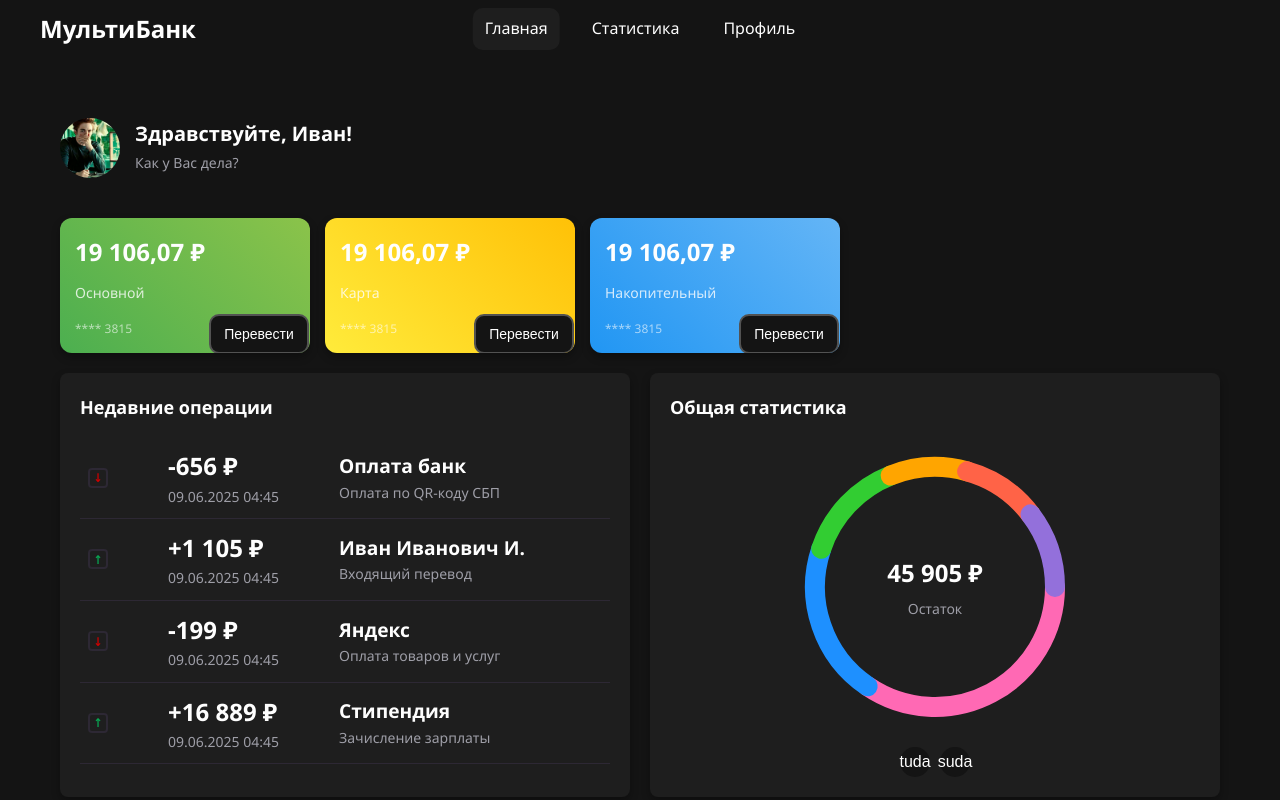
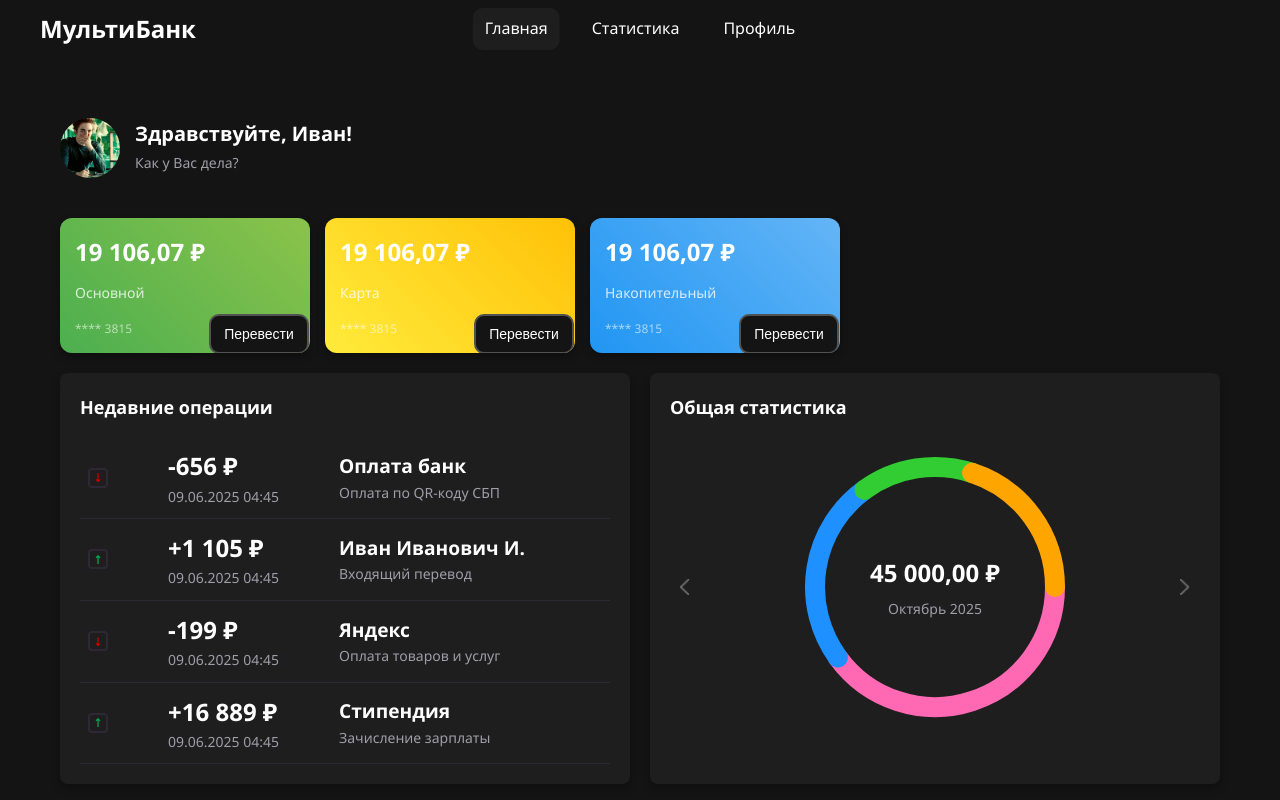
Before and after one commit to 1nastya3425/AlienBank, a React (Vite) app in the folder frontend/: page / in a window 1280 px wide. Shown: the top 800 px of the page. Built offline with nearby package versions, Linux system fonts and the light colour scheme.

Commit message:
диаграмма

```diff
--- a/frontend/src/components/StatsOverview/StatsOverview.jsx
+++ b/frontend/src/components/StatsOverview/StatsOverview.jsx
@@ -1,20 +1,19 @@
+// src/components/StatsOverview/StatsOverview.jsx
 import React, { useState, useRef } from 'react';
 import './StatsOverview.scss';
 import { CATEGORY_COLORS } from '../../utils/categoryColors';
+import to_right from '/images/right.png';
+import to_left from '/images/left.png';
+import { MOCK_MONTHLY_DATA } from '../../mocks/userData';
 
 const StatsOverview = () => {
+  const [currentMonthIndex, setCurrentMonthIndex] = useState(0); // 0 = текущий месяц
   const [hoveredSegment, setHoveredSegment] = useState(null);
   const [tooltipPos, setTooltipPos] = useState({ x: 0, y: 0 });
   const containerRef = useRef(null);
 
-  const categories = [
-    { id: 1, name: 'Еда', amount: 5000 },
-    { id: 2, name: 'Косметика', amount: 3000 },
-    { id: 3, name: 'Книги', amount: 2000 },
-    { id: 4, name: 'Транспорт', amount: 1500 },
-    { id: 5, name: 'Развлечения', amount: 1500 },
-    { id: 6, name: 'Здоровье', amount: 1500 }
-  ];
+  const currentData = MOCK_MONTHLY_DATA[currentMonthIndex];
+  const { month, balance, categories } = currentData;
 
   const total = categories.reduce((sum, cat) => sum + cat.amount, 0);
   const radius = 60;
@@ -23,19 +22,13 @@ const StatsOverview = () => {
 
   const handleMouseEnter = (cat, midAngle) => {
     clearTimeout(hideTimeout);
-
     const container = containerRef.current.getBoundingClientRect();
     const svgSize = 150;
-
-    // --- смещение по направлению от центра круга ---
-    const offset = 5; // насколько дальше от круга сдвигать tooltip
+    const offset = 8;
     const svgX = center + (radius + offset) * Math.cos((midAngle * Math.PI) / 180);
     const svgY = center + (radius + offset) * Math.sin((midAngle * Math.PI) / 180);
-
-    // пересчёт в пиксели контейнера
     const x = (svgX / svgSize) * container.width;
     const y = (svgY / svgSize) * container.height;
-
     setTooltipPos({ x, y });
     setHoveredSegment(cat);
   };
@@ -44,9 +37,33 @@ const StatsOverview = () => {
     hideTimeout = setTimeout(() => setHoveredSegment(null), 100);
   };
 
+  const handlePrevMonth = () => {
+    if (currentMonthIndex < MOCK_MONTHLY_DATA.length - 1) {
+      setCurrentMonthIndex(prev => prev + 1);
+      setHoveredSegment(null);
+    }
+  };
+
+  const handleNextMonth = () => {
+    if (currentMonthIndex > 0) {
+      setCurrentMonthIndex(prev => prev - 1);
+      setHoveredSegment(null);
+    }
+  };
+
   return (
     <div className="stats-overview">
       <h3>Общая статистика</h3>
+
+      <div className="stat-content">
+        <div className="stat-circle-wrapper">
+          <button
+            className="arrow-button left"
+            onClick={handlePrevMonth}
+            disabled={currentMonthIndex === MOCK_MONTHLY_DATA.length - 1}
+          >
+            <img src={to_left} alt="Предыдущий месяц" />
+          </button>
 
           <div className="stat-circle-container" ref={containerRef}>
             <svg width="100%" height="100%" viewBox="0 0 150 150">
@@ -83,8 +100,8 @@ const StatsOverview = () => {
             </svg>
 
             <div className="stat-circle-text">
-          <span>45 905 ₽</span>
-          <p>Остаток</p>
+              <span>{balance}</span>
+              <p>{month}</p>
             </div>
 
             {hoveredSegment && (
@@ -99,14 +116,19 @@ const StatsOverview = () => {
                 <strong>{hoveredSegment.name}</strong>
                 <br />
                 {((hoveredSegment.amount / total) * 100).toFixed(1)}% (
-            {hoveredSegment.amount} ₽)
+                {hoveredSegment.amount.toFixed(0)} ₽)
               </div>
             )}
           </div>
 
-      <div className="navigation-arrows">
-        <button className="arrow-button">tuda</button>
-        <button className="arrow-button">suda</button>
+          <button
+            className="arrow-button right"
+            onClick={handleNextMonth}
+            disabled={currentMonthIndex === 0}
+          >
+            <img src={to_right} alt="Следующий месяц" />
+          </button>
+        </div>
       </div>
     </div>
   );
--- a/frontend/src/components/StatsOverview/StatsOverview.scss
+++ b/frontend/src/components/StatsOverview/StatsOverview.scss
@@ -13,11 +13,29 @@
     color: $color-text-primary;
   }
 
+  .stat-content {
+    display: flex;
+    flex-direction: column;
+    align-items: center;
+    gap: 20px;
+  }
+
+  /* Обёртка для круга и стрелок */
+  .stat-circle-wrapper {
+    display: flex;
+    align-items: center;
+    justify-content: space-between;
+    width: calc(100% - 20px); // 🔹 отступы по ~20px с каждой стороны
+    max-width: 600px;
+    margin: 0 auto;
+  }
+
+
+  /* Контейнер диаграммы */
   .stat-circle-container {
     position: relative;
     width: 300px;
     height: 300px;
-    margin: 0 auto;
     display: flex;
     justify-content: center;
     align-items: center;
@@ -63,29 +81,32 @@
     }
   }
 
-  .navigation-arrows {
+  /* --- Стрелки, как в оригинальном дизайне --- */
+  .arrow-button {
+    background: transparent; // без фона!
+    border: none;
+    cursor: pointer;
     display: flex;
+    align-items: center;
     justify-content: center;
-    gap: 10px;
-    margin-top: 10px;
+    padding: 0;
+    opacity: 0.5; // лёгкая прозрачность
+    transition: opacity 0.2s ease, transform 0.2s ease;
 
-    .arrow-button {
-      background: $button-bg;
-      border: none;
-      color: $button-color;
-      width: 30px;
-      height: 30px;
-      border-radius: $border-radius-button;
-      cursor: pointer;
-      display: flex;
-      align-items: center;
-      justify-content: center;
-      font-size: 16px;
-      transition: background 0.2s;
+    &:hover {
+      opacity: 1; // при наведении ярче
+      transform: scale(1.1); // лёгкое приближение
+    }
 
-      &:hover {
-        background: $button-bg-hover;
-      }
+    img {
+      width: 10px;
+      height: auto;
+      filter: brightness(0) invert(1) opacity(0.8); // белый с мягкой прозрачностью
+    }
+
+    .arrow-button:disabled {
+      opacity: 0.2;
+      cursor: not-allowed;
     }
   }
 
--- a/frontend/src/mocks/userData.js
+++ b/frontend/src/mocks/userData.js
@@ -1,10 +1,53 @@
 // src/mocks/userData.js
 
-// MOCK-DATA — УДАЛИТЬ ПОСЛЕ ПОДКЛЮЧЕНИЯ БЭКА
-// Этот файл используется ТОЛЬКО для демо и разработки без бэка.
-// После подключения API — удалить этот файл и импорт в Home.jsx.
+// Генерация месяцев: от текущего (октябрь 2025) до 12 месяцев назад
+const generateMockMonths = () => {
+  const months = [
+    'Январь', 'Февраль', 'Март', 'Апрель', 'Май', 'Июнь',
+    'Июль', 'Август', 'Сентябрь', 'Октябрь', 'Ноябрь', 'Декабрь'
+  ];
 
+  const now = new Date(2025, 9, 1); // Октябрь 2025 (месяцы в JS: 0 = янв, 9 = окт)
+  const mockData = [];
 
+  for (let i = 0; i < 12; i++) {
+    const date = new Date(now);
+    date.setMonth(now.getMonth() - i);
+
+    const year = date.getFullYear();
+    const monthIndex = date.getMonth();
+    const monthName = months[monthIndex];
+
+    // Генерируем разные траты для каждого месяца
+    const baseAmount = 5000 - i * 200;
+    const categories = [
+      { id: 1, name: 'Еда', amount: Math.max(1000, baseAmount * 0.4) },
+      { id: 2, name: 'Косметика', amount: Math.max(500, baseAmount * 0.25) },
+      { id: 3, name: 'Книги', amount: Math.max(300, baseAmount * 0.15) },
+      { id: 4, name: 'Транспорт', amount: Math.max(400, baseAmount * 0.2) },
+    ];
+
+    const totalSpent = categories.reduce((sum, c) => sum + c.amount, 0);
+    const balance = (50000 - totalSpent).toLocaleString('ru-RU', {
+      minimumFractionDigits: 2,
+      maximumFractionDigits: 2
+    });
+
+    mockData.push({
+      month: `${monthName} ${year}`,
+      balance: `${balance} ₽`,
+      categories,
+    });
+  }
+
+  return mockData;
+};
+
+export const MOCK_MONTHLY_DATA = generateMockMonths(); // массив из 12 объектов
+
+// Остальной код (функция generateMockMonths) остается как есть
+
+// Экспортируем старые моки
 export const MOCK_USER = {
   name: 'Иван',
   avatarUrl: '/images/avatar-placeholder.jpg',
```
Also changed, not shown: frontend/public/images/left.png (added), frontend/public/images/right.png (added). Lines whose indentation alone changed are shown as unchanged.
